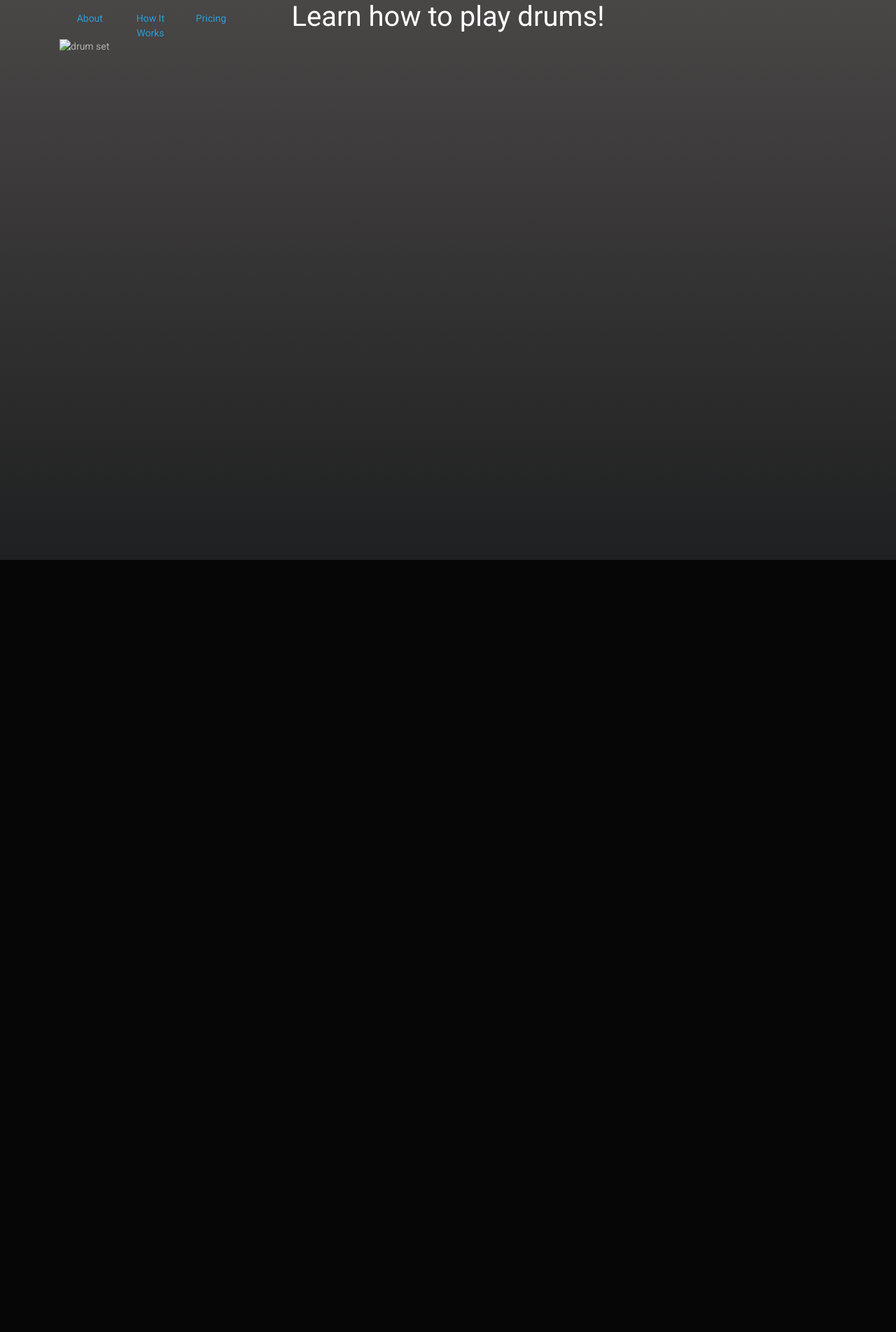
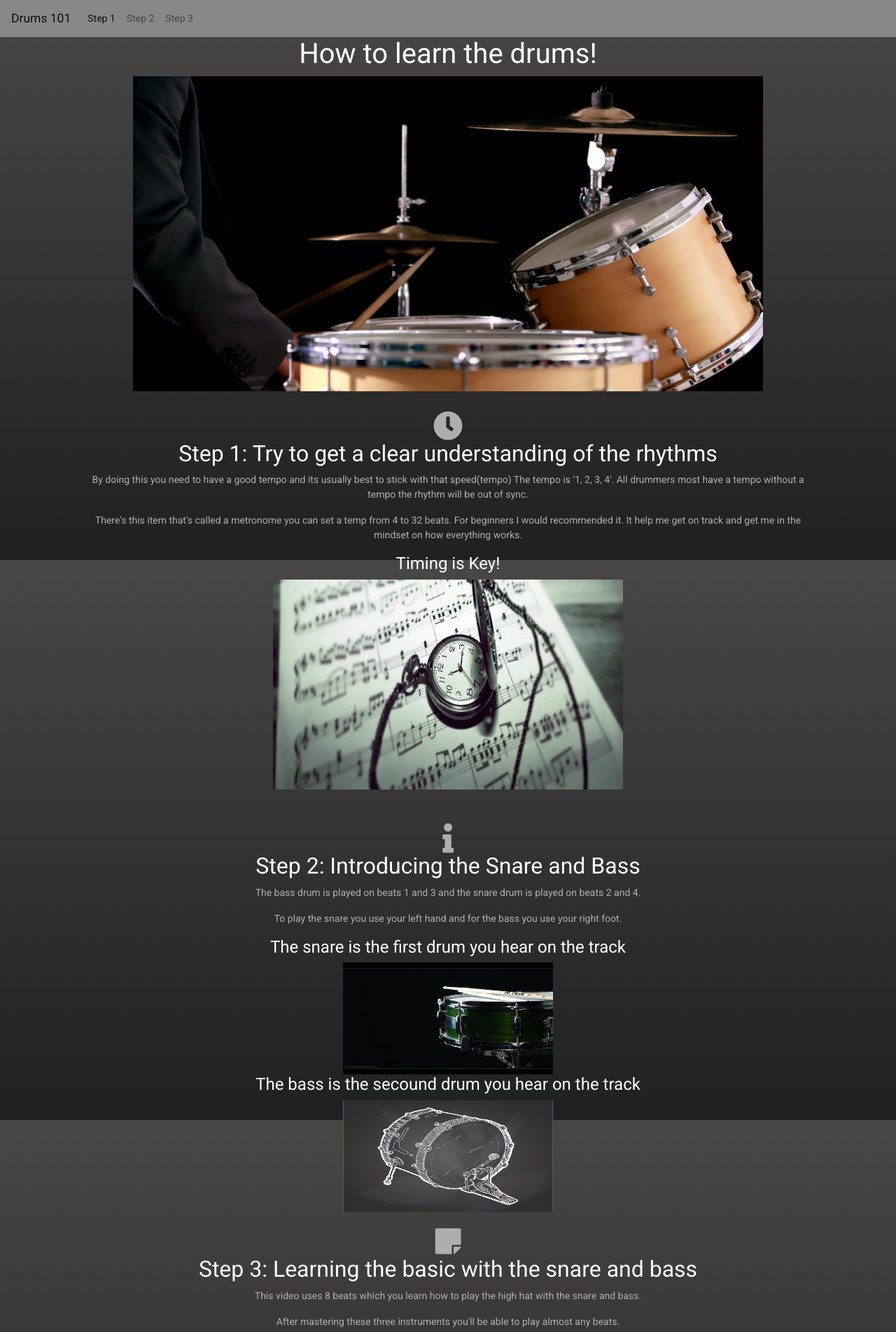
Before and after one commit to seanc21/html-css---how-to-website-seanc21, a plain HTML site: page index.html in a window 1280 px wide. Shown: the top 1903 px of the page at 70% size. Before the commit the page ends 800 px from the top, so only its background shows below. Drawn offline with nearby package versions, Linux system fonts and the light colour scheme.

Commit message:
put image in a folder and finished up code

```diff
--- a/index.html
+++ b/index.html
@@ -2,138 +2,129 @@
   <title>How to website</title>
   <link rel="stylesheet" type="text/css" href="style.css">
   <link
-    rel="stylesheet"
-    href="https://stackpath.bootstrapcdn.com/bootswatch/4.5.2/cyborg/bootstrap.min.css"
-    integrity="sha384-nEnU7Ae+3lD52AK+RGNzgieBWMnEfgTbRHIwEvp1XXPdqdO6uLTd/NwXbzboqjc2"
-    crossorigin="anonymous"/>
+  <link rel="stylesheet" href="https://stackpath.bootstrapcdn.com/bootswatch/4.5.2/cyborg/bootstrap.min.css" integrity="sha384-nEnU7Ae+3lD52AK+RGNzgieBWMnEfgTbRHIwEvp1XXPdqdO6uLTd/NwXbzboqjc2" crossorigin="anonymous">
   <link
   rel="stylesheet"
   href="https://use.fontawesome.com/releases/v5.8.1/css/all.css"
   integrity="sha384-50oBUHEmvpQ+1lW4y57PTFmhCaXp0ML5d60M1M7uH2+nqUivzIebhndOJK28anvf"
   crossorigin="anonymous"
   />
+  <script src="https://code.jquery.com/jquery-3.5.1.slim.min.js" integrity="sha384-DfXdz2htPH0lsSSs5nCTpuj/zy4C+OGpamoFVy38MVBnE+IbbVYUew+OrCXaRkfj" crossorigin="anonymous"></script>
+  <script src="https://cdn.jsdelivr.net/npm/bootstrap@4.5.3/dist/js/bootstrap.bundle.min.js" integrity="sha384-ho+j7jyWK8fNQe+A12Hb8AhRq26LrZ/JpcUGGOn+Y7RsweNrtN/tE3MoK7ZeZDyx" crossorigin="anonymous"></script>
 </head>
-<div>
-  <header>
-    <nav class="navbar fixed-top nav-justified"id="nav-bar" role="navigation">
-      <div class="container">
-        <ul class="nav navbar-fixed-top">
-          <li class="nav-item"><a class="nav-link" href="#features">About</a></li>
-          <li class="nav-item"><a class="nav-link" href="#how-it-works">How It Works</a></li>
-          <li class="nav-item"><a class="nav-link" href="#pricing">Pricing</a></li>
+<!--
+<nav class="navbar navbar-expand-lg navbar-light bg-light">
+  <a class="navbar-brand" href="#">Drums 101</a>
+  <button class="navbar-toggler" type="button" data-toggle="collapse" data-target="#navbarNavDropdown" aria-controls="navbarNavDropdown" aria-expanded="false" aria-label="Toggle navigation">
+    <span class="navbar-toggler-icon"></span>
+  </button>
+  <div class="collapse navbar-collapse" id="navbarNavDropdown">
+    <ul class="navbar-nav">
+      <li class="nav-item active">
+        <a class="nav-link" href="#">Home <span class="sr-only">(current)</span></a>
+      </li>
+      <li class="nav-item">
+        <a class="nav-link" href="#">Features</a>
+      </li>
+      <li class="nav-item">
+        <a class="nav-link" href="#">Pricing</a>
+      </li>
+      <li class="nav-item dropdown">
+        <a class="nav-link dropdown-toggle" href="#" id="navbarDropdownMenuLink" data-toggle="dropdown" aria-haspopup="true" aria-expanded="false">
+          Dropdown link
+        </a>
+        <div class="dropdown-menu" aria-labelledby="navbarDropdownMenuLink">
+          <a class="dropdown-item" href="#">Action</a>
+          <a class="dropdown-item" href="#">Another action</a>
+          <a class="dropdown-item" href="#">Something else here</a>
+        </div>
+      </li>
     </ul>
   </div>
 </nav>
-  </header>
+-->
+
+<nav class="navbar navbar-expand-lg navbar-light bg-light">
+  <a class="navbar-brand" href="#">Drums 101</a>
+  <button class="navbar-toggler" type="button" data-toggle="collapse" aria-controls="navbarNavDropdown" aria-expanded="false" aria-label="Toggle navigation">
+    <span class="navbar-toggler-icon"></span>
+  </button>
+  <div class="collapse navbar-collapse" id="navbarNavDropdown">
+    <ul class="nav navbar-nav navbar-fixed-top">
+      <li class="nav-item active">
+        <a class="nav-link" href="#step-1">Step 1 <span class="sr-only">(current)</span></a>
+      </li>
+      <li class="nav-item">
+        <a class="nav-link" href="#step-2">Step 2</a>
+      </li>
+      <li class="nav-item">
+        <a class="nav-link" href="#step-3">Step 3</a>
+      </li>
+    </ul>
   </div>
+</nav>
+<div class="container text-center">
+  <section class="heading">
+    <h3>How to learn the drums!</h3>
+    <img
+      src="images/drums.jpg" width="900" height="450" padding="100"
+      alt="#"
+    />
+    <h3></h3>
+  </section>
   <div class="container">
-    <section class="heading">
-        <h3 class="text-center">Learn how to play drums!</h3>
+    <section id="step-1" style="padding: 20px">
+      <div class="icon">
+        <i class="fa fa-3x fa-clock" aria-hidden="true"></i>
+      </div>
+      <h4>Step 1: Try to get a clear understanding of the rhythms</h4>
+      <p>
+        By doing this you need to have a good tempo and its usually best to stick with that speed(tempo)
+        The tempo is '1, 2, 3, 4'. All drummers most have a tempo without a tempo the rhythm will be out
+        of sync.
+      </p>
+      <p>
+        There's this item that's called a metronome you can set a temp from 4 to 32 beats. For
+        beginners I would recommended it. It help me get on track and get me in the mindset on how everything works.
+      </p>
+      <h5>
+        Timing is Key!
+      </h5>
       <img
-        id="drum"
-        scr="images/drums.jpg"
-        alt="drum set"
+        src="images/clock.jpg" width="500" height="300" padding="500"
+        alt="#"
+      />
+      <h3></h3>
+    </section>
+    <section id="step-2" style="padding: 20px">
+      <div class="icon">
+        <i class="fa fa-3x fa-info"></i>
+      </div>
+      <h4>Step 2: Introducing the Snare and Bass</h4>
+      <p>The bass drum is played on beats 1 and 3 and the snare drum is played on beats 2 and 4.</p>
+      <p>To play the snare you use your left hand and for the bass you use your right foot.</p>
+      <h5>The snare is the first drum you hear on the track</h5>
+      <img
+        src="images/snare.jpg" width="300" height="160" padding="500"
+        alt="#"
+      />
+      <h5>The bass is the secound drum you hear on the track</h5>
+      <img
+        src="images/bass.jpg" width="300" height="160" padding="500"
+        alt="#"
       />
     </section>
+    <section id="step-3">
+      <div class="icon">
+        <i class="fas fa-3x fa-sticky-note"></i>
       </div>
-<!--testing
-  <div class="container">
-    <section id="features">
-      <div class="grid">
-        <div class="icon"><i class="fa fa-3x fa-fire"></i></div>
-        <div class="desc">
-          <h2>Why the Apple Watch</h2>
-          <p>
-            The Apple Watch is best way to keep up with notifications, track fitness, get directions, and use apps without having to constantly reach for your phone.
-          </p>
-        </div>
-      </div>
-      <div class="grid">
-        <div class="icon"><i class="fa fa-3x fa-truck"></i></div>
-        <div class="desc">
-          <h2>Fast and Free Shipping </h2>
-          <p>
-            Standard Delivery. Delivered within 1-3 days after your item is shipped. Completely Free.
-          </p>
-        </div>
-      </div>
-      <div class="grid">
-        <div class="icon">
-          <i class="fa fa-3x fa-gift" aria-hidden="true"></i>
-        </div>
-        <div class="desc">
-          <h2>Apple Care+</h2>
-          <p>
-            Every Apple device comes with a certain stretch of AppleCare warranty service.
-          </p>
-        </div>
+        <h4>Step 3: Learning the basic with the snare and bass</h4>
+        <p>This video uses 8 beats which you learn how to play the high hat with the snare and bass.</p>
+        <p>After mastering these three instruments you'll be able to play almost any beats.</p>
       </div>
     </section>
     <section id="how-it-works">
-      <iframe id="video" width="560" height="315" src="https://www.youtube.com/embed/TCMnrssX1NE" frameborder="0" allow="accelerometer; autoplay; clipboard-write; encrypted-media; gyroscope; picture-in-picture" allowfullscreen></iframe>
+      <iframe width="560" height="315" src="https://www.youtube.com/embed/ondTlJEmPYA" frameborder="0" allow="accelerometer; autoplay; clipboard-write; encrypted-media; gyroscope; picture-in-picture" allowfullscreen></iframe>
     </section>
-    <section id="pricing">
-      <div class="product" id="series6">
-        <div class="level">
-            <a href="https://www.apple.com/apple-watch-series-6/" target="_blank">
-              <img id="series-6"
-              src="https://www.apple.com/v/watch/home/af/images/overview/series-6/logo_watch_s6__d70ay2jmy0uq_large.png"
-              alt="watch"
-              />
-            </a>
-        </div>
-        <h2>$399</h2>
-        <p>44mm or 40mm case size</p>
-        <p>GPS + Cellular GPS</p>
-        <p>Blood Oxygen app</p>
-        <p>Water resistant up to 50 meters</p>
-        <button class="btn btn-primary">Buy</a></button>
-        <button class="btn btn-primary" div="https://www.apple.com/apple-watch-series-6/">Learn More</button>
-      </div>
-      <div class="product" id="series_se">
-        <div class="level">
-            <a href="https://www.apple.com/apple-watch-se/" target="_blank">
-              <img id="series-se"
-              src="https://www.apple.com/v/watch/home/af/images/overview/se/logo-watch-se__soyna2pegxeq_large.png"
-              alt="watch"
-              />
-            </a>
-        </div>
-        <h2>$279</h2>
-        <p>44mm or 40mm case size</p>
-        <p>GPS + Cellular GPS</p>
-        <p>____</p>
-        <p>Water resistant up to 50 meters</p>
-        <button class="btn btn-primary">Buy</button>
-        <button class="btn btn-primary">Learn More</button>
-      </div>
-      <div class="product" id="series3">
-        <div class="level">
-          <a href="https://www.apple.com/apple-watch-series-3/" target="_blank">
-            <img id="series-3"
-              src="https://store.storeimages.cdn-apple.com/4982/as-images.apple.com/is/watch-modelheader-series3-logo-201709?wid=120&hei=47&fmt=png-alpha&.v=1600368660000"
-              alt="watch"
-            />
-          </a>
-        </div>
-        <h2>$199</h2>
-        <p>42mm or 38mm case size</p>
-        <p>GPS</p>
-        <p>____</p>
-        <p>Water resistant up to 50 meters</p>
-        <button class="btn btn-primary">Buy</button>
-        <button class="btn btn-primary">Learn More</button>
-      </div>
-    </section>
-    <footer>
-      <ul>
-        <p class="text-primary text-center"><a href="#">Privacy</a></p>
-        <p><a href="#">Terms of Use</a></p>
-        <p><a href="#">Refunds</a></p>
-        <p><a href="#">Contact</a></p>
-        </ul>
-      <span>Copyright © 2020 Apple Inc. All rights reserved.</span>
-    </footer>
   </div>
 </div>
--->
```
Also changed, not shown: images/bass.jpg (added), images/clock.jpg (added), images/snare.jpg (added). Lines whose indentation alone changed are shown as unchanged.
